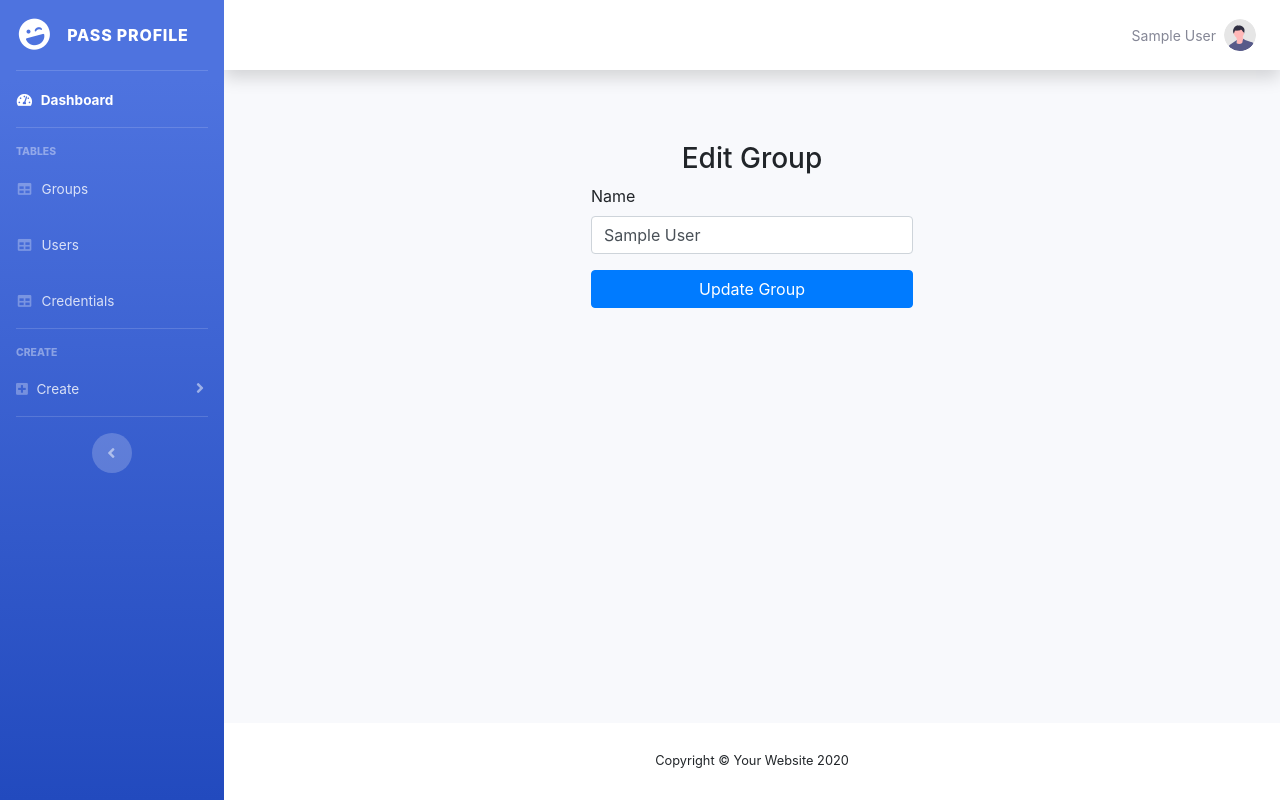
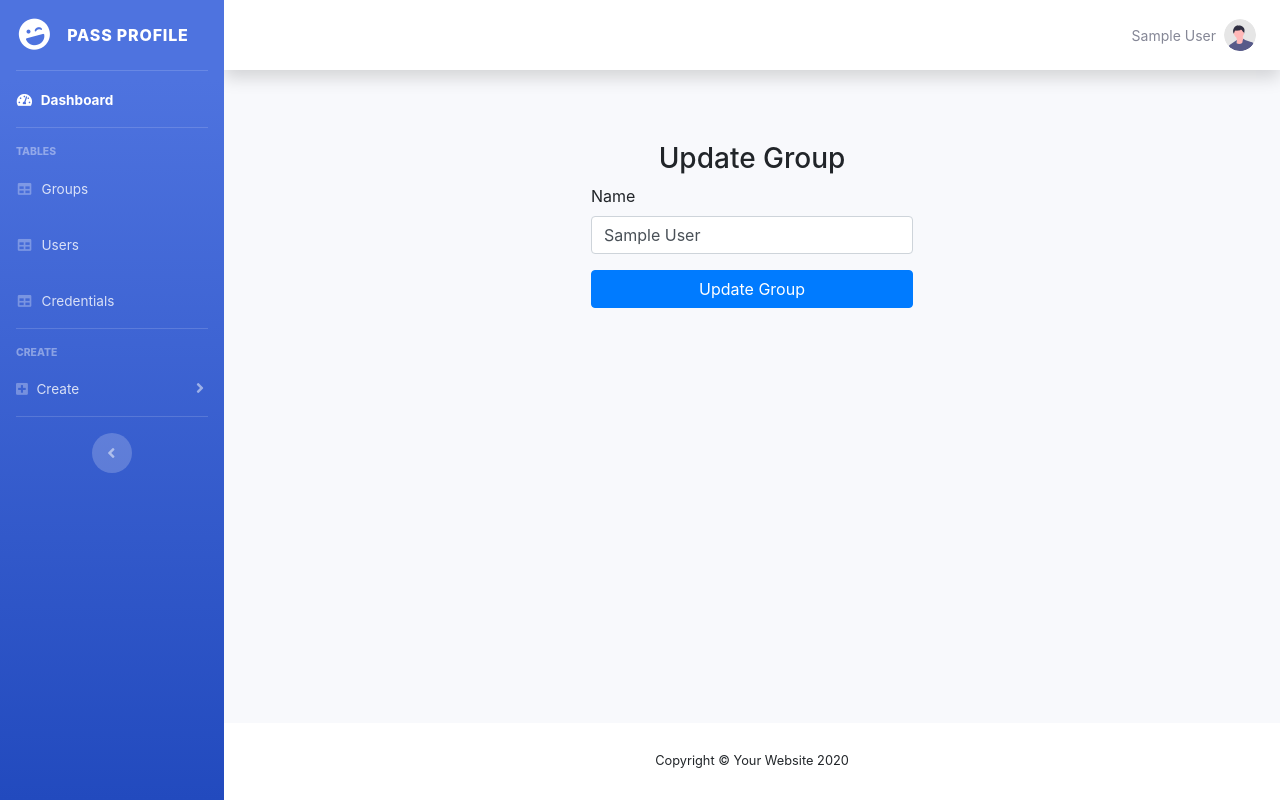
Before and after one commit to abheiie/passprofile, a Django app: page /group/edit/1/ in a window 1280 px wide. Run offline with Django 3.2, Linux system fonts and the light colour scheme; a user stored in the database is signed in; tables that the repository leaves empty hold one stand-in row (values such as "Sample post"); some libraries are stand-ins or nearby versions.

Commit message:
changes in group edit

```diff
--- a/accountapp/templates/accountapp/group_edit.html
+++ b/accountapp/templates/accountapp/group_edit.html
@@ -15,7 +15,7 @@
 
 <body>
       <div class="container">
-            <h3 class="text-center"> Edit Group </h3>
+            <h3 class="text-center"> Update Group </h3>
             <div class="row">
                   <div class="col">
                   </div>
--- a/accountapp/views.py
+++ b/accountapp/views.py
@@ -149,7 +149,6 @@ def group_edit(request, id=None):
         if form.is_valid():
             form.save()
         else:
-            messages.error(request, form.errors )
             return redirect('/group/edit/'+str(id)+'/')
         return redirect('accountapp:groups_template_view')
     else:
```
